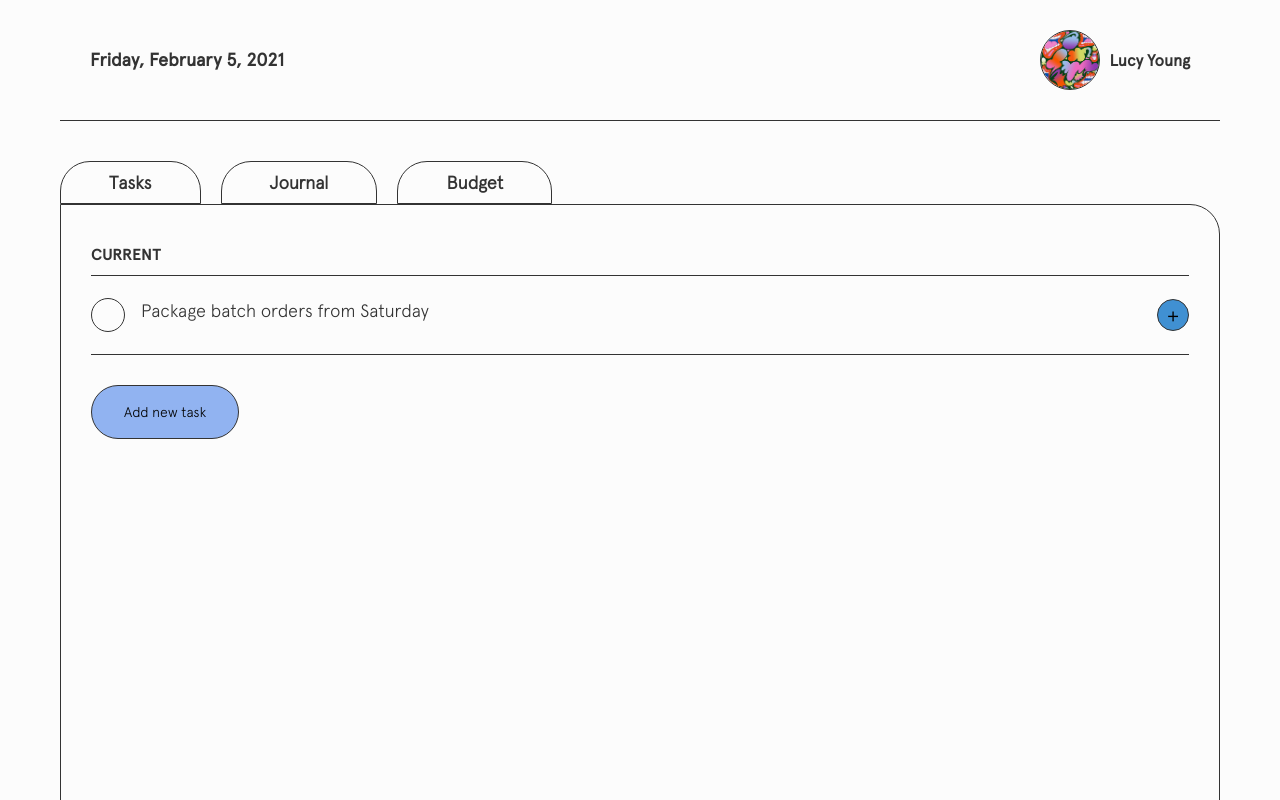
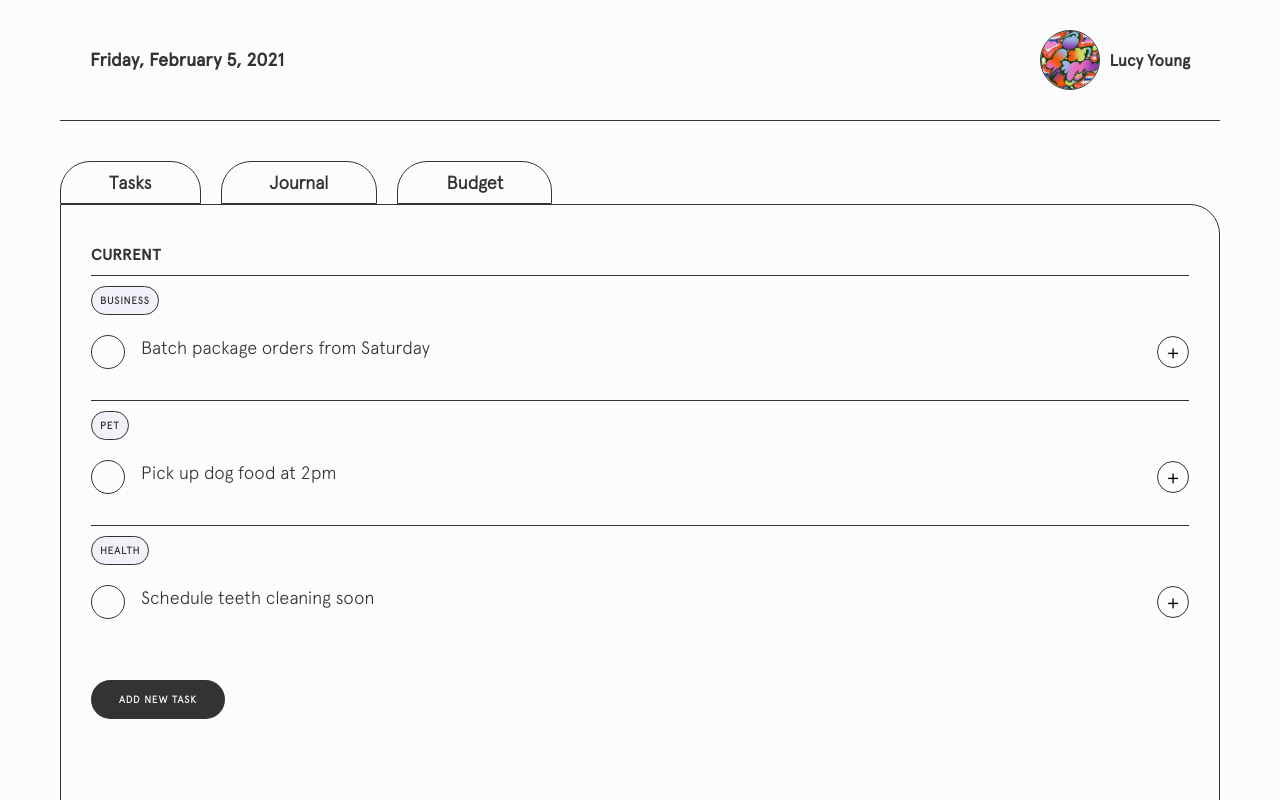
Before and after one commit to melodyjalexander/task-list-web-app, a React (Create React App) app: page / in a window 1280 px wide. Shown: the top 800 px of the page. Built offline with nearby package versions, Linux system fonts and the light colour scheme.

Commit message:
Task list renders via JSX function, objects created for user and task data

```diff
--- a/src/App.css
+++ b/src/App.css
@@ -59,6 +59,13 @@ h2 {
 h4 {
   font-family: "aperculight", sans-serif;
   font-size: 18px;
+}
+
+h5 {
+  font-family: "aperculight", sans-serif;
+  font-size: 10px;
+  text-transform: uppercase;
+  letter-spacing: 1px;
 }
 
 p {
@@ -131,12 +138,26 @@ li {
 .taskContainer {
   margin: 0px 30px;
   display: flex;
-  flex-flow: row nowrap;
+  flex-flow: column;
+  align-items: left;
+  height: 125px;
+  border-top: 1px solid #333333;
+}
+
+.taskTag {
+  padding: 8px;
+  margin: 10px 0;
+  border: 1px solid #333333;
+  border-radius: 30px;
+  width: max-content;
+  background-color: #f2f0f9;
+}
+
+.taskActionsContainer {
+  display: flex;
+  flex-direction: row nowrap;
+  justify-content: space-between;
   align-items: center;
-  justify-content: space-between;
-  height: 80px;
-  border-top: 1px solid #333333;
-  border-bottom: 1px solid #333333;
 }
 
 label > input[type="radio"] {
@@ -149,6 +170,7 @@ label > input[type="radio"] + *::before {
   vertical-align: middle;
   width: 2rem;
   height: 2rem;
+  margin: 10px 0;
   margin-right: 1rem;
   border-radius: 80%;
   border-style: solid;
@@ -158,8 +180,8 @@ label > input[type="radio"] + *::before {
 
 label > input[type="radio"]:checked + *::before {
   background: radial-gradient(
-    lightblue 0%,
-    lightblue 40%,
+    rgb(33, 34, 34) 0%,
+    rgb(34, 34, 34) 40%,
     transparent 50%,
     transparent
   );
@@ -171,22 +193,15 @@ label > input[type="radio"]:checked + * {
 }
 
 span {
+  margin: 10px 0;
   font-size: 18px;
   font-family: "aperculight", sans-serif;
   color: #333333;
 }
 
-button {
-  appearance: none;
-  text-rendering: none;
-  color: none;
-  -webkit-appearance: none;
-  -moz-appearance: none;
-}
-
 .editButton {
   border: 0.1rem solid #333333;
-  background-color: rgb(64, 144, 210);
+  background-color: rgb(252, 252, 252);
   width: 2rem;
   height: 2rem;
   border-radius: 80%;
@@ -197,10 +212,9 @@ button {
 
 .addTask {
   margin: 30px;
-  padding: 18px 32px;
+  padding: 14px 28px;
   border-radius: 80px;
-  border: 1px solid #333333;
-  font-size: 14px;
-  font-family: "aperculight", sans-serif;
-  background-color: rgb(145, 179, 241);
+  border: none;
+  color: rgb(252, 252, 252);
+  background-color: #333333;
 }
--- a/src/App.js
+++ b/src/App.js
@@ -1,8 +1,39 @@
 import React from "react";
 import "./App.css";
+import avatarImage from "./sampleAvatar.jpeg";
 
 function App() {
-  let avatarImage = require("./sampleAvatar.jpeg");
+  const user = {
+    firstName: "Lucy",
+    lastName: "Young",
+    avatar: avatarImage,
+  };
+
+  function formatName(user) {
+    return user.firstName + " " + user.lastName;
+  }
+
+  const todoList = [
+    {
+      id: 1,
+      title: "Business",
+      description: "Batch package orders from Saturday",
+      isCompleted: false,
+    },
+    {
+      id: 2,
+      title: "Pet",
+      description: "Pick up dog food at 2pm",
+      isCompleted: false,
+    },
+    {
+      id: 3,
+      title: "Health",
+      description: "Schedule teeth cleaning soon",
+      isCompleted: false,
+    },
+  ];
+
   return (
     <div>
       <header>
@@ -16,7 +47,7 @@ function App() {
             className="userAvatar"
             alt="sample avatar illustration"
           ></img>
-          <h2>Lucy Young</h2>
+          <h2>{formatName(user)}</h2>
         </div>
       </header>
 
@@ -36,16 +67,24 @@ function App() {
 
       <div className="taskList">
         <p className="taskListTitle">Current</p>
-        <div className="taskContainer">
-          <label>
-            <input type="radio" name="radio-button" value="task" />
-            <span>Package batch orders from Saturday</span>
-          </label>
-          <button className="editButton">+</button>
-        </div>
+
+        {todoList.map((todoItem) => (
+          <div className="taskContainer">
+            <h5 className="taskTag">{todoItem.title}</h5>
+            <div className="taskActionsContainer">
+              <label>
+                <input type="radio" name="radio-button" value="{isCompleted}" />
+                <span>{todoItem.description}</span>
+              </label>
+              <button className="editButton">+</button>
+            </div>
+          </div>
+        ))}
 
         <div>
-          <button className="addTask">Add new task</button>
+          <button className="addTask">
+            <h5>Add new task</h5>
+          </button>
         </div>
       </div>
     </div>
```
